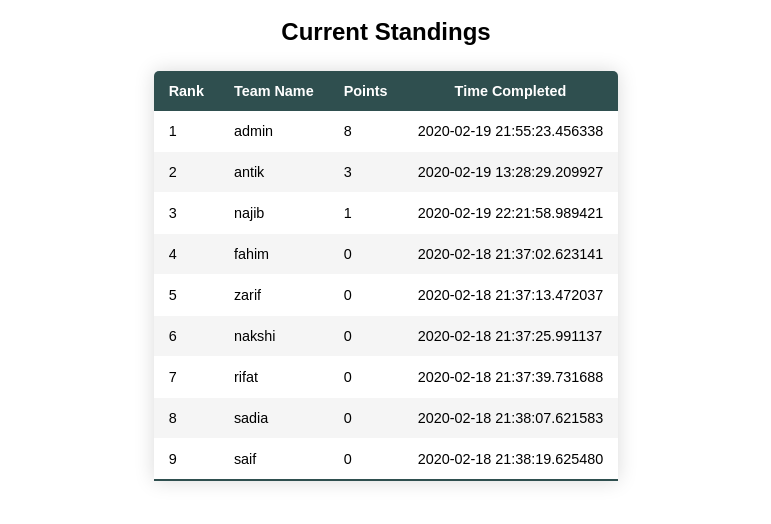
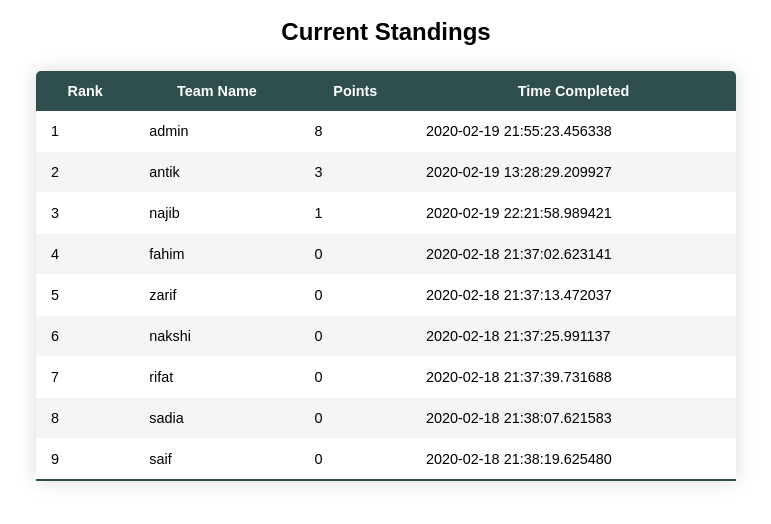
Before and after one commit to fazledyn/ReceptionHunt, a Flask app: page /leaderboard in a window 1280 px wide. Shown: the part 78-602 px from the top of the page, without its empty margins (254-1025 px from the left). Run offline with Flask 2, Linux system fonts and the light colour scheme; a user stored in the database is signed in; data comes from the database, SQL or seed files in the repository.

Commit message:
Leaderboard Table Width Changed

```diff
--- a/static/styles/leaderboard.css
+++ b/static/styles/leaderboard.css
@@ -44,7 +44,8 @@ header {
     border-collapse: collapse;
     margin: 25px 0;
     font-size: 0.9em;
-    min-width: 400px;
+    width: 500px;
+    min-width: 700px;
     border-radius: 5px 5px 0 0;
     overflow: hidden;
     box-shadow: 0 0 20px rgba(0, 0, 0, 0.15);
```
